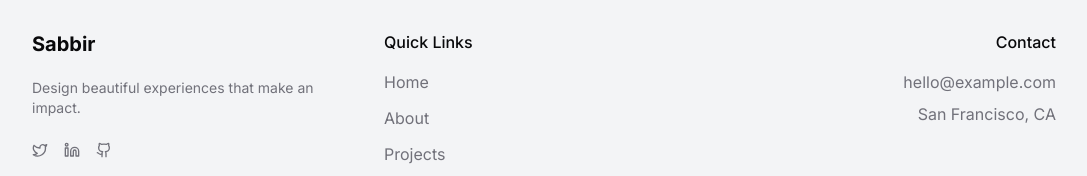
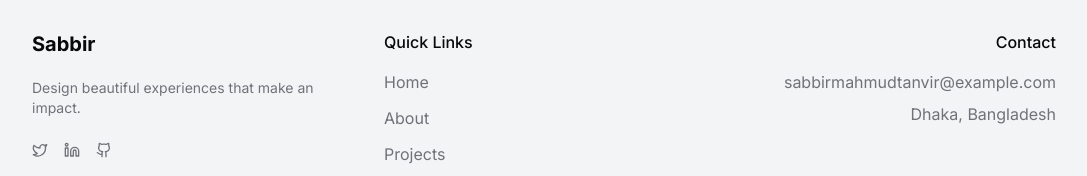
Before and after one commit to sabbir-tanvir/Portfolio-v3, a Next.js app: page / in a window 1280 px wide. Shown: the part 4921-5097 px from the top of the page, without its empty margins (96-1183 px from the left). Built offline with nearby package versions, Linux system fonts and the light colour scheme.

Commit message:
update information

```diff
--- a/src/components/footer.tsx
+++ b/src/components/footer.tsx
@@ -23,17 +23,17 @@ export default function Footer() {
   const socialLinks = [
     {
       label: "Twitter",
-      href: "https://twitter.com/example",
+      href: "https://x.com/sabbir__tanvir",
       icon: <Twitter size={16} />
     },
     {
       label: "LinkedIn",
-      href: "https://linkedin.com/in/example",
+      href: "https://linkedin.com/in/sabbir-tanvir",
       icon: <Linkedin size={16} />
     },
     {
       label: "GitHub",
-      href: "https://github.com/example",
+      href: "https://github.com/sabbir-tanvir",
       icon: <Github size={16} />
     }
   ];
@@ -99,10 +99,10 @@ export default function Footer() {
               Contact
             </h3>
             <p className="text-muted-foreground dark:text-muted-foreground mb-2">
-              hello@example.com
+              sabbirmahmudtanvir@example.com
             </p>
             <p className="text-muted-foreground dark:text-muted-foreground">
-              San Francisco, CA
+              Dhaka, Bangladesh
             </p>
           </div>
         </div>
```
